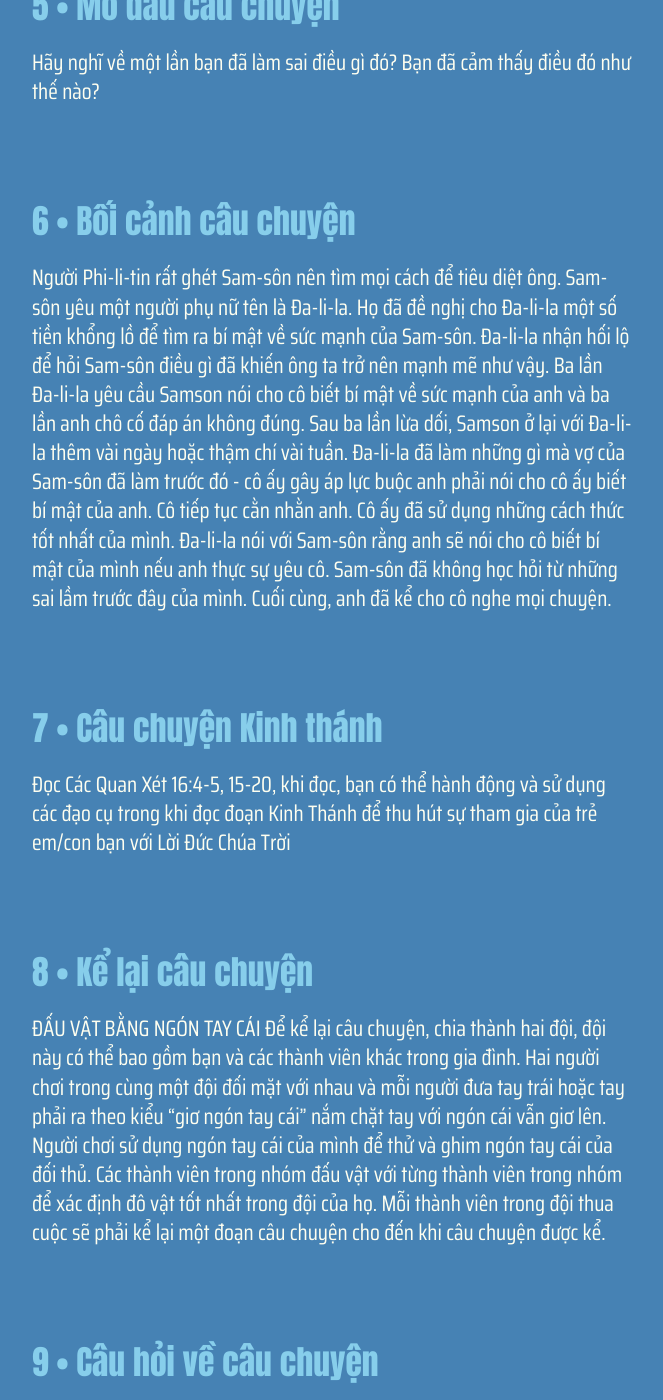
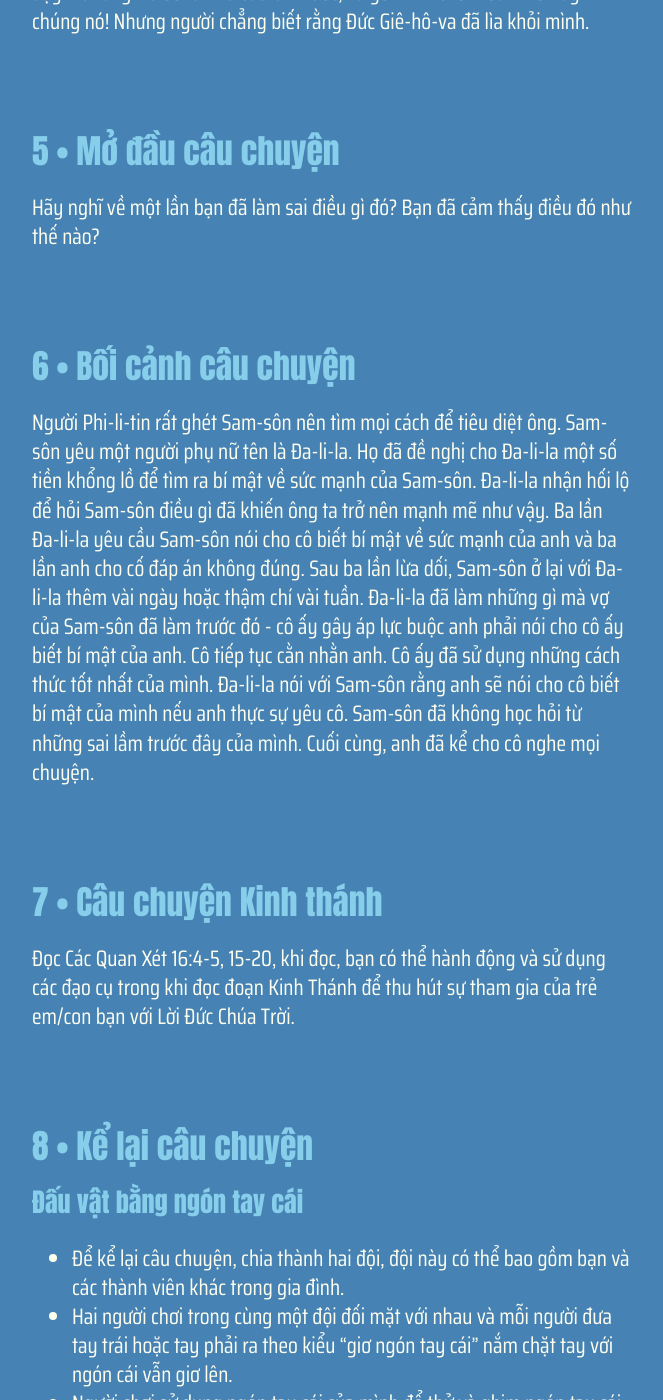
Before and after one commit to GospelTrust/LGS, a Jekyll site: the page built from docs/content/_vi/37-2.md, in a window 1280 px wide and 1400 px high, scrolled down 2586 px. Shown: the whole window, without its empty margins (308-971 px from the left). Built offline with Jekyll 4.4.1, drawn with Linux system fonts in a browser that asks for light colours; some web fonts are replaced; some of the changed text lies outside the part shown.

Commit message:
Update: w37d2

```diff
--- a/docs/content/_vi/37-2.md
+++ b/docs/content/_vi/37-2.md
@@ -1,8 +1,8 @@
 ---
 week: 37
 day: 2
-title: 'SAM-SÔN ĐÁNH MẤT SỨC MẠNH'
-bible: 'Các QUAN XÉT 13:1-5,24 và 16:4-5,15-20'
+title: 'Sam-sôn đánh mất sức mạnh'
+bible: 'Các Quan Xét 13:1-5,24 và 16:4-5,15-20'
 layout: lesson
 ---
 
@@ -35,16 +35,20 @@
 
 
 {% include lesson/section.html index=6 %}
-Người Phi-li-tin rất ghét Sam-sôn nên tìm mọi cách để tiêu diệt ông. Sam-sôn yêu một người phụ nữ tên là Đa-li-la. Họ đã đề nghị cho Đa-li-la một số tiền khổng lồ để tìm ra bí mật về sức mạnh của Sam-sôn. Đa-li-la nhận hối lộ để hỏi Sam-sôn điều gì đã khiến ông ta trở nên mạnh mẽ như vậy. Ba lần Đa-li-la yêu cầu Samson nói cho cô biết bí mật về sức mạnh của anh và ba lần anh chô cố đáp án không đúng. Sau ba lần lừa dối, Samson ở lại với Đa-li-la thêm vài ngày hoặc thậm chí vài tuần. Đa-li-la đã làm những gì mà vợ của Sam-sôn đã làm trước đó - cô ấy gây áp lực buộc anh phải nói cho cô ấy biết bí mật của anh. Cô tiếp tục cằn nhằn anh. Cô ấy đã sử dụng những cách thức tốt nhất của mình. Đa-li-la nói với Sam-sôn rằng anh sẽ nói cho cô biết bí mật của mình nếu anh thực sự yêu cô. Sam-sôn đã không học hỏi từ những sai lầm trước đây của mình. Cuối cùng, anh đã kể cho cô nghe mọi chuyện.
+Người Phi-li-tin rất ghét Sam-sôn nên tìm mọi cách để tiêu diệt ông. Sam-sôn yêu một người phụ nữ tên là Đa-li-la. Họ đã đề nghị cho Đa-li-la một số tiền khổng lồ để tìm ra bí mật về sức mạnh của Sam-sôn. Đa-li-la nhận hối lộ để hỏi Sam-sôn điều gì đã khiến ông ta trở nên mạnh mẽ như vậy. Ba lần Đa-li-la yêu cầu Sam-sôn nói cho cô biết bí mật về sức mạnh của anh và ba lần anh cho cố đáp án không đúng. Sau ba lần lừa dối, Sam-sôn ở lại với Đa-li-la thêm vài ngày hoặc thậm chí vài tuần. Đa-li-la đã làm những gì mà vợ của Sam-sôn đã làm trước đó - cô ấy gây áp lực buộc anh phải nói cho cô ấy biết bí mật của anh. Cô tiếp tục cằn nhằn anh. Cô ấy đã sử dụng những cách thức tốt nhất của mình. Đa-li-la nói với Sam-sôn rằng anh sẽ nói cho cô biết bí mật của mình nếu anh thực sự yêu cô. Sam-sôn đã không học hỏi từ những sai lầm trước đây của mình. Cuối cùng, anh đã kể cho cô nghe mọi chuyện.
 
 
 {% include lesson/section.html index=7 %}
- Đọc Các Quan Xét 16:4-5, 15-20, khi đọc, bạn có thể hành động và sử dụng các đạo cụ trong khi đọc đoạn Kinh Thánh để thu hút sự tham gia của trẻ em/con bạn với Lời Đức Chúa Trời
+ Đọc Các Quan Xét 16:4-5, 15-20, khi đọc, bạn có thể hành động và sử dụng các đạo cụ trong khi đọc đoạn Kinh Thánh để thu hút sự tham gia của trẻ em/con bạn với Lời Đức Chúa Trời.
 
 
 {% include lesson/section.html index=8 %}
-ĐẤU VẬT BẰNG NGÓN TAY CÁI
- Để kể lại câu chuyện, chia thành hai đội, đội này có thể bao gồm bạn và các thành viên khác trong gia đình. Hai người chơi trong cùng một đội đối mặt với nhau và mỗi người đưa tay trái hoặc tay phải ra theo kiểu "giơ ngón tay cái" nắm chặt tay với ngón cái vẫn giơ lên. Người chơi sử dụng ngón tay cái của mình để thử và ghim ngón tay cái của đối thủ. Các thành viên trong nhóm đấu vật với từng thành viên trong nhóm để xác định đô vật tốt nhất trong đội của họ. Mỗi thành viên trong đội thua cuộc sẽ phải kể lại một đoạn câu chuyện cho đến khi câu chuyện được kể.
+### Đấu vật bằng ngón tay cái
+- Để kể lại câu chuyện, chia thành hai đội, đội này có thể bao gồm bạn và các thành viên khác trong gia đình.
+- Hai người chơi trong cùng một đội đối mặt với nhau và mỗi người đưa tay trái hoặc tay phải ra theo kiểu "giơ ngón tay cái" nắm chặt tay với ngón cái vẫn giơ lên.
+- Người chơi sử dụng ngón tay cái của mình để thử và ghim ngón tay cái của đối thủ.
+- Các thành viên trong nhóm đấu vật với từng thành viên trong nhóm để xác định đô vật tốt nhất trong đội của họ.
+- Mỗi thành viên trong đội thua cuộc sẽ phải kể lại một đoạn câu chuyện cho đến khi câu chuyện được kể.
 
 
 {% include lesson/section.html index=9 %}
@@ -54,4 +58,4 @@
 
 
 {% include lesson/section.html index=10 %}
-Lạy Chúa,Chúng con Cảm ơn Ngài về lời nhắc nhở trong cuộc đời của Sam-sôn. Xin Chúa giúp chúng con vâng lời Ngài. Xin giúp chúng con nhận ra rằng Chúa Jêsus đã từ bỏ mạng sống của Ngài để tiêu diệt tội lỗi- kẻ thù lớn nhất của chúng con. Nhân danh Chúa Jêsus Christ, chúng con cầu nguyện. Amen.
+> Lạy Chúa, chúng con cảm ơn Ngài về lời nhắc nhở trong cuộc đời của Sam-sôn. Xin Chúa giúp chúng con vâng lời Ngài. Xin giúp chúng con nhận ra rằng Chúa Jêsus đã từ bỏ mạng sống của Ngài để tiêu diệt tội lỗi- kẻ thù lớn nhất của chúng con. Nhân danh Chúa Jêsus Christ, chúng con cầu nguyện. Amen.
```
Also changed, not shown: other parts of docs/content/_vi/37-2.md (+5 -5 lines).
